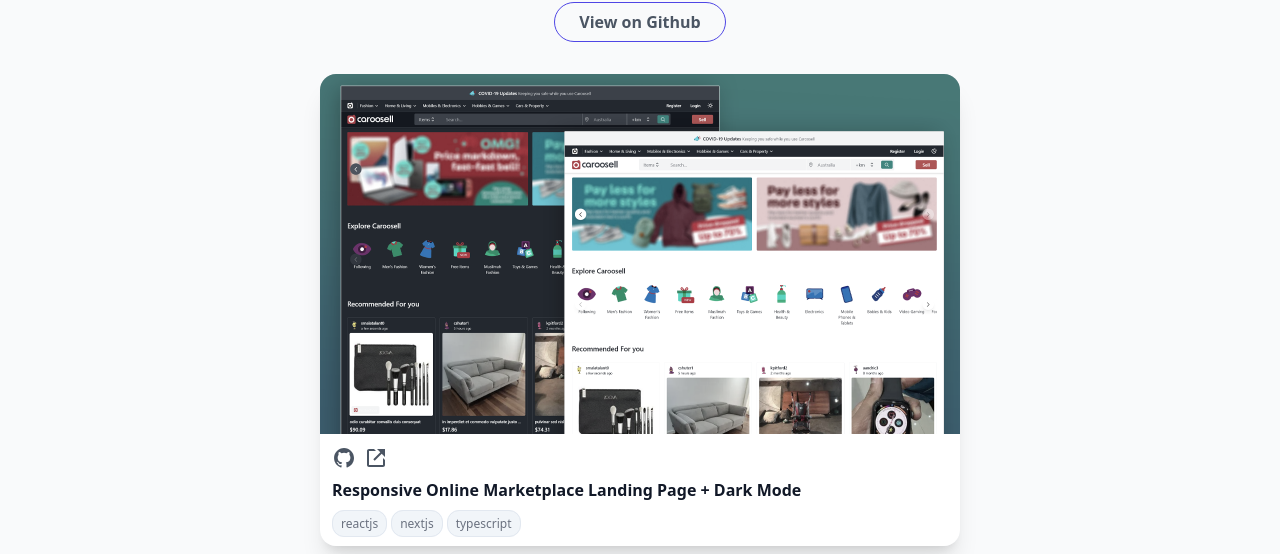
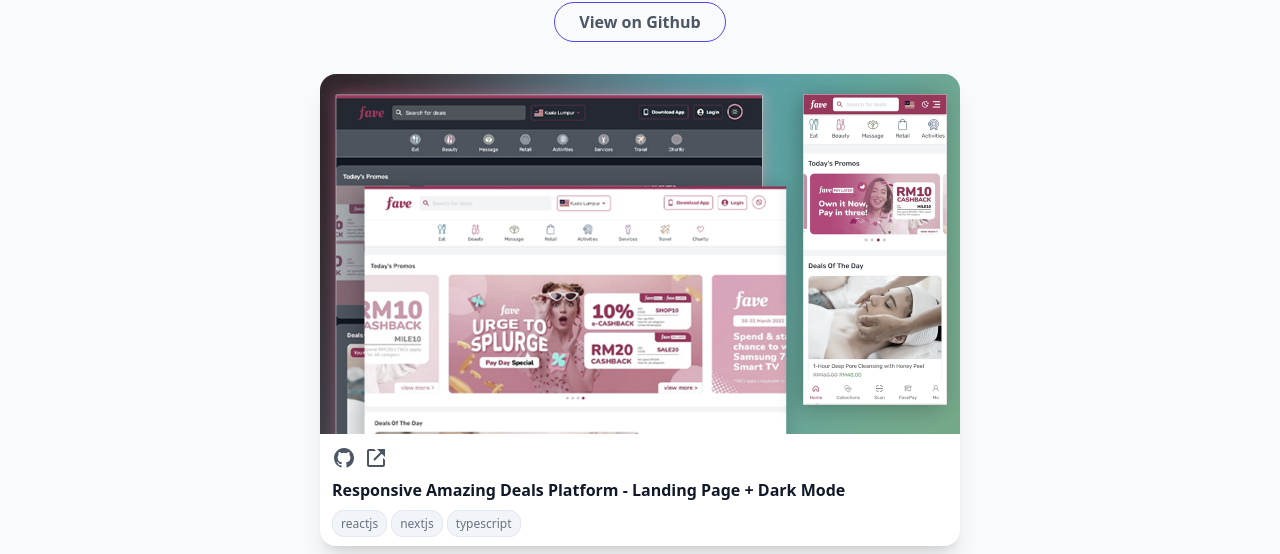
Before and after one commit to MiadV/miadv.dev, a Next.js app: page /projects in a window 1280 px wide. Shown: the part 246-800 px from the top of the page. Built offline with nearby package versions, Linux system fonts and the light colour scheme; no server answers; what @badrap/bar-of-progress would draw is missing.

Commit message:
feat: add myfav project

```diff
--- a/src/data/projects.js
+++ b/src/data/projects.js
@@ -100,4 +100,12 @@ module.exports = [
     github: 'https://github.com/MiadV/carousell-tw',
     live: 'http://carousell-tw.vercel.app/',
   },
+  {
+    id: 11,
+    title: 'Responsive Amazing Deals Platform - Landing Page + Dark Mode ',
+    tags: ['reactjs', 'nextjs', 'typescript'],
+    thumbnail: '/static/images/projects/myfave-landing-page.png',
+    github: 'https://github.com/MiadV/myfave-tw',
+    live: 'https://myfave-tw.vercel.app/',
+  },
 ];
```
Also changed, not shown: public/static/images/projects/myfave-landing-page.png (added).
